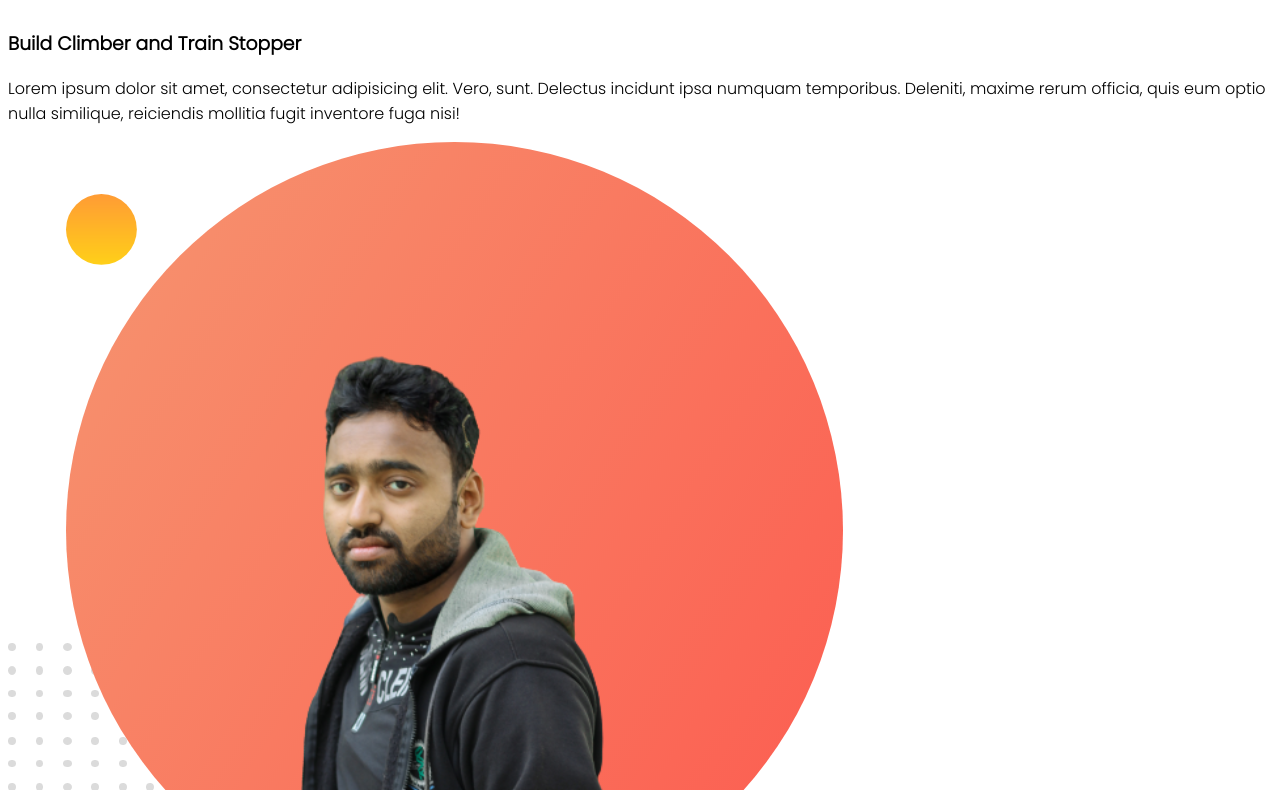
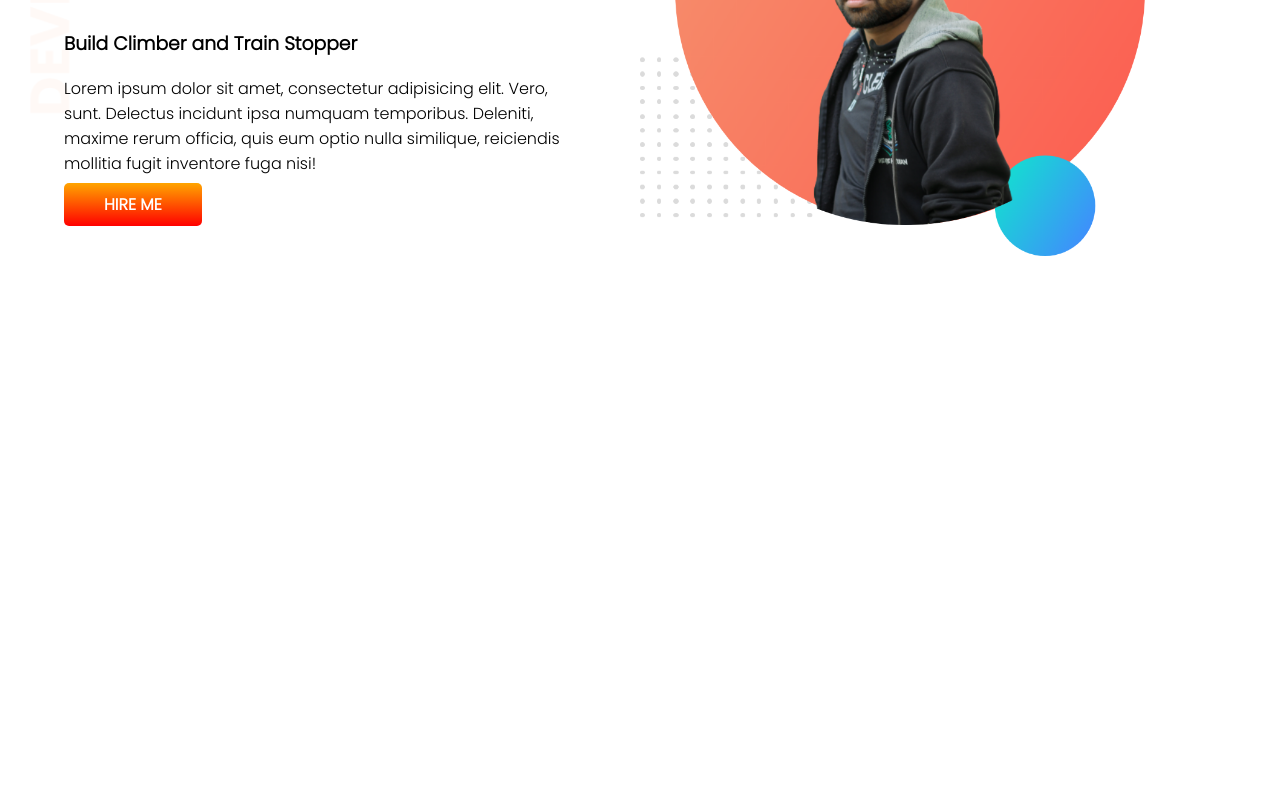
Before and after one commit to sksatu1/developer-portfolio, a plain HTML site: page index.html in a window 1280 px wide. Shown: the part 246-1036 px from the top of the page. After the commit the page ends 836 px from the top, so only its background shows below. Drawn offline with Linux system fonts and the light colour scheme.

Commit message:
4th commit

```diff
--- a/index.html
+++ b/index.html
@@ -13,8 +13,8 @@
 </head>
 
 <body>
-    <section>
-        <div>
+    <section class="top-banner">
+        <div class="half-width">
             <h1>Welcome To</h1>
             <h1><span class="text-color">SK SATU's</span> World!</h1>
             <h3>Build Climber and Train Stopper</h3>
@@ -23,9 +23,11 @@
                 Deleniti, maxime rerum officia, quis eum optio nulla similique, reiciendis mollitia fugit inventore fuga
                 nisi!
             </p>
+            <a class="link-button" href="https://web.facebook.com/profile.php?id=100007658595205" target="_blank">HIRE
+                ME</a>
         </div>
 
-        <div>
+        <div class="half-width">
             <img src="my_pic/my-bg.png" alt="">
         </div>
     </section>
--- a/style.css
+++ b/style.css
@@ -1,5 +1,7 @@
+
 body{
     font-family: 'Poppins', sans-serif;
+    margin: 0;
 }
 
 h1{
@@ -9,3 +11,29 @@ h1{
 .text-color{
     color: orange;
 }
+section{
+    display: flex;
+}
+.half-width{
+    width: 50%;
+  padding-left: 5%;
+}
+
+.half-width img{
+    height: 60%;
+}
+
+.link-button{
+    background-image: linear-gradient(orange,red);
+    color: white;
+    font-weight: 700;
+    text-decoration: none;
+    padding: 10px 40px;
+    border-radius: 5px;
+
+}
+
+.top-banner{
+    background-image: url(images/top-banner.png);
+    background-repeat: no-repeat;
+}
```
